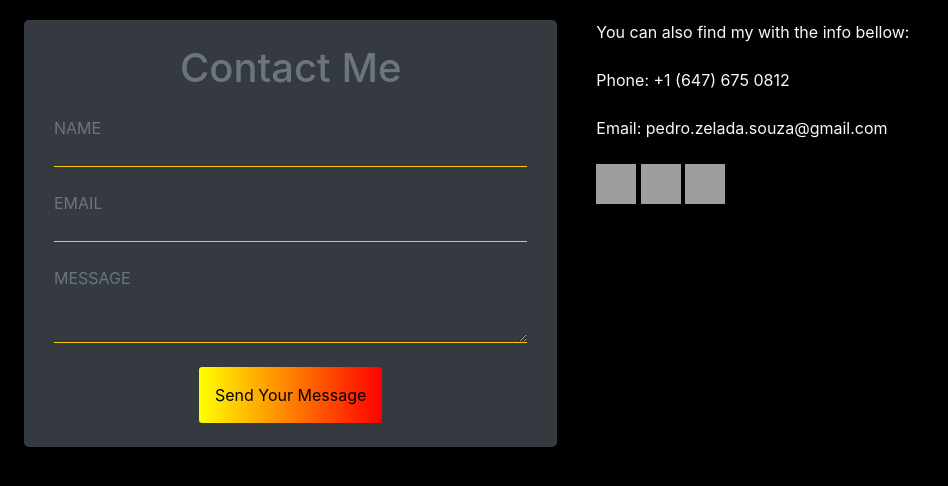
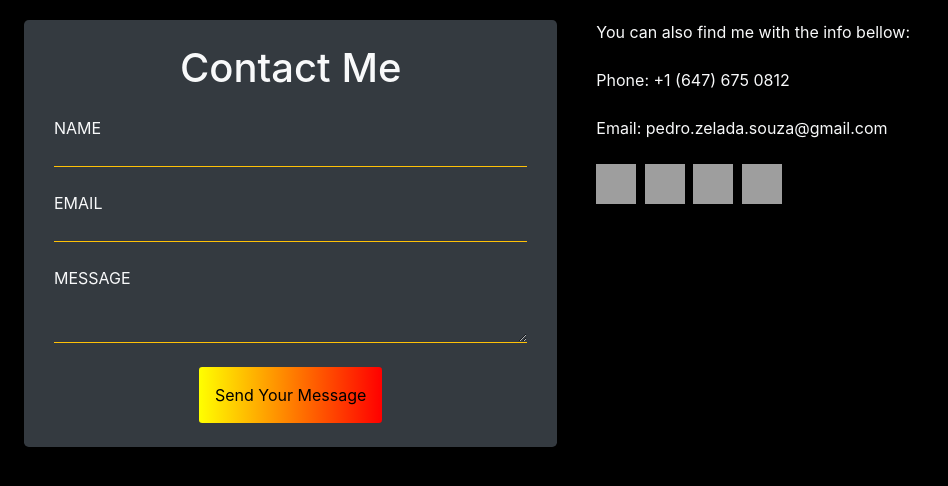
Before and after one commit to pedrotristain/Port, a Node server app: page /contact in a window 1280 px wide. Shown: the part 56-542 px from the top of the page, without its empty margins (0-948 px from the left). Run offline with Node 20, Linux system fonts and the light colour scheme; some libraries are stand-ins or nearby versions; grey boxes are pictures that could not be loaded.

Commit message:
Added whatsapp to contact page.

```diff
--- a/public/css/style.css
+++ b/public/css/style.css
@@ -51,6 +51,10 @@ body {
 	background-position: -108px -60px;
 }
 
+.contact .social.wp {
+	background-position: -60px -106px;
+}
+
 .contact .social.tt {
 	background-position: -12px -60px;
 }
--- a/views/contact.hbs
+++ b/views/contact.hbs
@@ -1,7 +1,7 @@
 <div class="content container-fluid">
 	<div class="row contact">
 
-		<div class="col-sm-5 bg-dark text-secondary rounded-lg ml-4">
+		<div class="col-sm-5 bg-dark text-light rounded-lg ml-4">
 			<form>
 				<h1 class="text-center my-4">Contact Me</h1>
 
@@ -30,12 +30,13 @@
 		</div>
 
 		<div class="col-sm-6 text-light ml-4">
-			You can also find my with the info bellow:
+			You can also find me with the info bellow:
 			<br><br>
 			Phone: +1 (647) 675 0812<br><br>
 			Email: pedro.zelada.souza@gmail.com<br><br>
-			<a class="social fb" href="#fb"></a>
-			<a class="social ln" href="#ln"></a>
+			<a class="social fb mr-1" href="#fb"></a>
+			<a class="social ln mr-1" href="#ln"></a>
+			<a class="social wp mr-1" href="#wp"></a>
 			<a class="social tt" href="#tt"></a>
 		</div>
 	</div>
```
